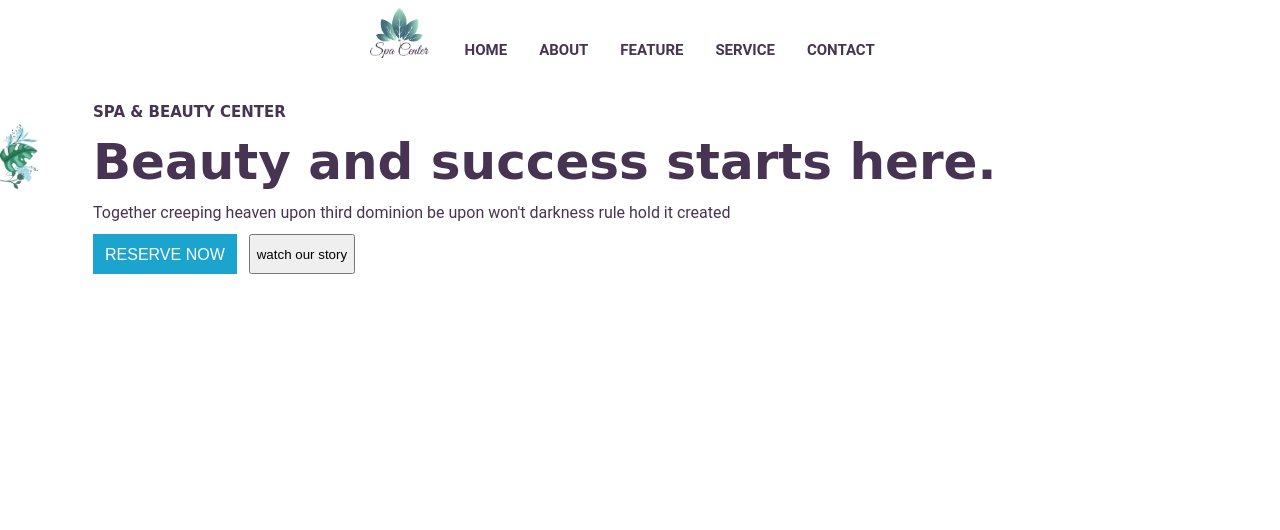
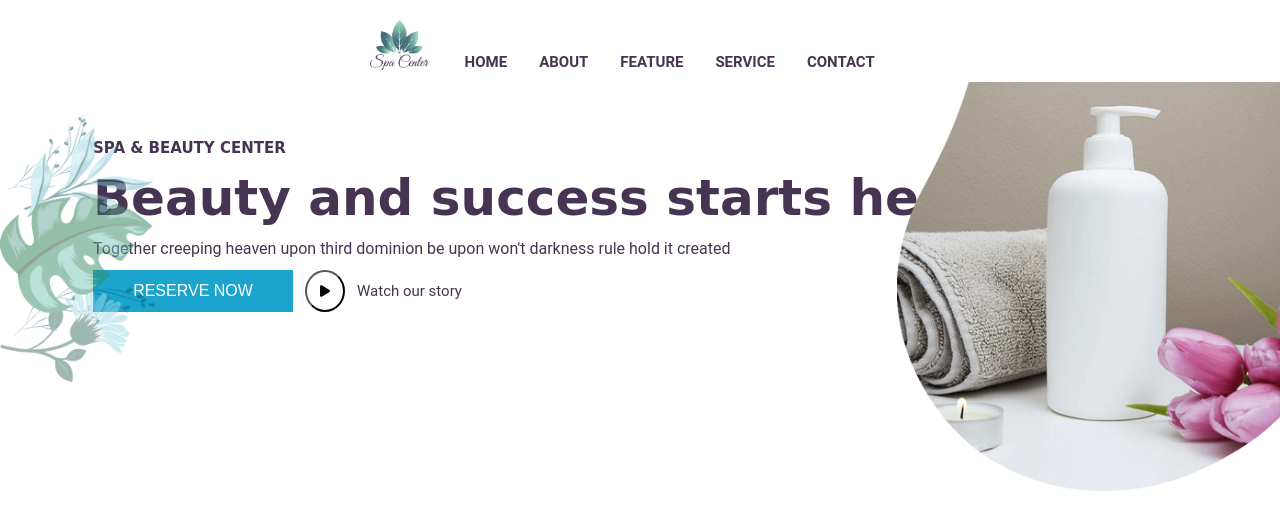
Before and after one commit to tomfidos/portfolio, a plain HTML site: page html-scss-js/index.html in a window 1280 px wide. Drawn offline with nearby package versions, Linux system fonts and the light colour scheme; files that its build step writes are made by us from their sources.

Commit message:
Added images scaling and buttons styling.

```diff
--- a/html-scss-js/index.html
+++ b/html-scss-js/index.html
@@ -33,12 +33,13 @@
        <div class="textes-and-actions">
             <div>
                 <p class="main-heading-top">spa & beauty center</p>
-                <p class="main-heading-middle">Beauty and success starts here.</p>
+                <h3 class="heading main-heading-middle">Beauty and success starts here.</h3>
                 <p class="main-heading-bottom">Together creeping heaven upon third dominion be upon won't darkness rule hold it created</p>
             </div>
             <div class="actions">
                 <button class="reserve">reserve now</button>
-                <button>watch our story</button>
+                <button class="watch-story"><i class="fa-solid fa-play"></i></button>
+                <p>Watch our story</p>
             </div>
        </div>
        <img src="./img/header-bg.png" alt="cosmetics" class="cosmetics">
--- a/html-scss-js/js/main.js
+++ b/html-scss-js/js/main.js
@@ -1,3 +1,4 @@
+/* Top menu handling */
 $('.hamburger').click(function() {
     $('.menu').toggleClass('open');
     $(this).toggleClass('hide');
--- a/html-scss-js/scss/base/_global.scss
+++ b/html-scss-js/scss/base/_global.scss
@@ -10,12 +10,17 @@ body {
 .container {
     max-width: $small-container;
     width: $small-container;
-    padding: 0 23px;
+    padding: $basis-padding 23px;
     margin: 0 auto;
+}
+
+.heading {
+    margin: $basis-margin 0;
 }
 
 p {
     margin: $basis-margin 0;
+    font-family: $primary-font;
 }
 
 @media all and (min-width: $large-container) {
--- a/html-scss-js/scss/layout/_main_heading.scss
+++ b/html-scss-js/scss/layout/_main_heading.scss
@@ -2,28 +2,26 @@
     display: flex;
 
     .flowers {
-        height: 98px;
+        height: 75px;
         width: auto;
         padding-top: $basis-padding + 21px;
-        position: fixed;
+        position: absolute;
         left: 0;
+        top: 82px;
     }
 
     .textes-and-actions {
 
-        %main-heading {
+        .main-heading-top {
             font-family: $secondary-font;
             font-weight: 700;
-        }
-
-        .main-heading-top {
-            @extend %main-heading;
             font-size: $smallest-size;
             text-transform: uppercase;
         }
 
         .main-heading-middle {
-            @extend %main-heading;
+            font-family: $secondary-font;
+            font-weight: 700;
             font-size: 50px;
         }
 
@@ -35,16 +33,79 @@
         .actions {
             display: flex;
 
+            %buttons {
+                margin-right: $basis-margin;
+            }
+
+            %buttons:hover {
+                color: $secondary-text-color;
+            }
+
             .reserve {
-                @include button;
-                height: $primary-font-size + 2 * $basis-padding;
-                width: auto;
-                margin-right: $basis-margin;
+                @include button(0px);
+                @extend %buttons;
+            }
+
+            .watch-story {
+                background-color: $mobile-text-color;
+                @extend %buttons;
+                width: $basic-button-height;
+                border-radius: 50%;
+            }
+
+            p {
+                font-size: $smallest-size;
             }
         }
     }
 
     .cosmetics {
         display: none;
+        position: absolute;
+        right: 0;
+        top: 82px;
     }
+
+    @media all and (min-width: $small) {
+
+        .flowers {
+            height: 100px;
+            opacity: 50%;
+        }
+
+    }
+
+    @media all and (min-width: $medium) {
+
+        .flowers {
+            height: 150px;
+        }
+
+        .cosmetics {
+            display: block;
+            width: 40%;
+        }
+    }
+
+    @media all and (min-width: $large) {
+
+        .flowers {
+            height: 200px;
+        }
+
+    }
+
+    @media all and (min-width: $extra-large) {
+
+        .flowers {
+            height: 300px;
+        }
+
+        .cosmetics {
+            right: 0;
+            width: 30%;
+        }
+
+    }
+
 }
--- a/html-scss-js/scss/utils/_mixins.scss
+++ b/html-scss-js/scss/utils/_mixins.scss
@@ -3,12 +3,14 @@
     flex-wrap: wrap;
 }
 
-@mixin button {
+@mixin button($border-radius: 25px) {
     border-style: none;
     background-color: $primary-background-color;
     color: $mobile-text-color;
     text-transform: uppercase;
     padding: $basis-padding $basis-padding;
     font-size: $primary-font-size;
+    width: 200px;
     cursor: pointer;
+    border-radius: $border-radius;
 }
--- a/html-scss-js/scss/utils/_variables.scss
+++ b/html-scss-js/scss/utils/_variables.scss
@@ -28,3 +28,4 @@ $extra-large: 1200px;
 /* Miscs */
 $basis-margin: 12px;
 $basis-padding: 12px;
+$basic-button-height: $primary-font-size + 2 * $basis-padding;
```
